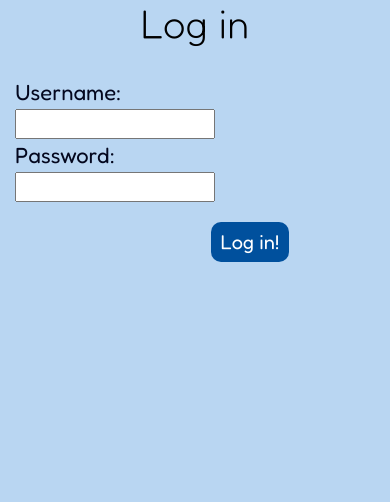
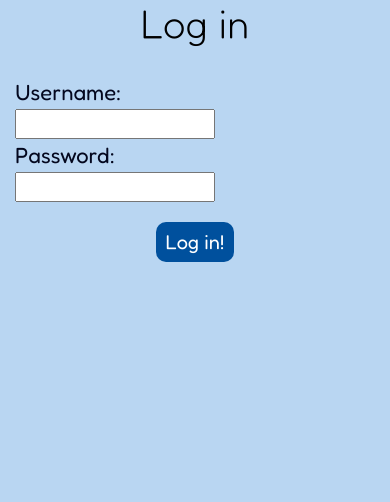
Before and after one commit to harachung90/CCG_Project_Deploy, a Django app: page /login/ in a window 390 px wide; the page is wider, and only the part inside the window is pictured. Shown: the part 188-690 px from the top of that part. Run offline with Django 3.2, Linux system fonts and the light colour scheme; some libraries are stand-ins or nearby versions.

Commit message:
Optimisation for the mobile view - login form width->max-width

```diff
--- a/static/css/style.css
+++ b/static/css/style.css
@@ -1506,7 +1506,7 @@ hr {
 #login_form {
     padding-top: 20px;
     margin: 0 auto;
-    width: 500px;
+    max-width: 500px;
 }
 
 .errorlist.nonfield li {
```
